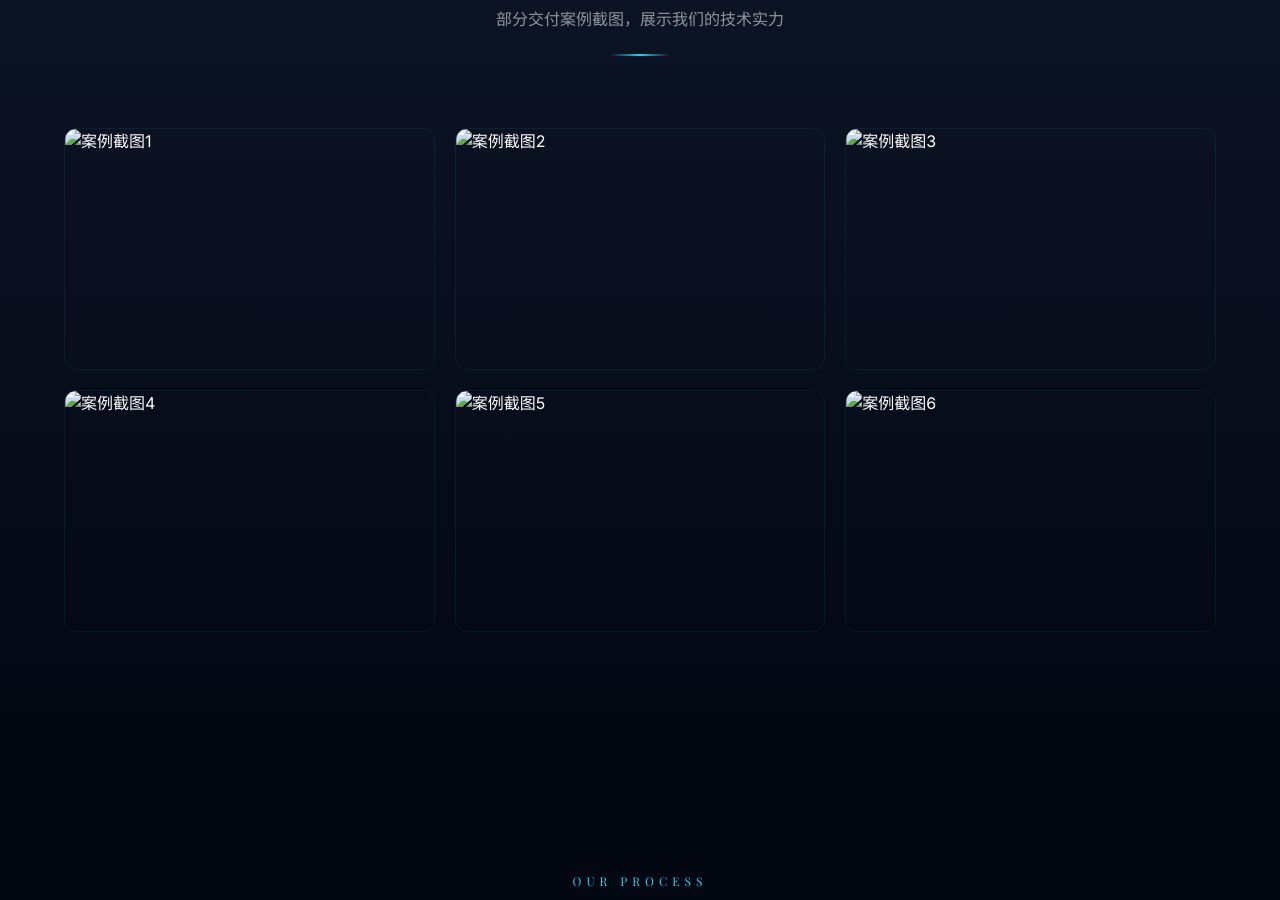
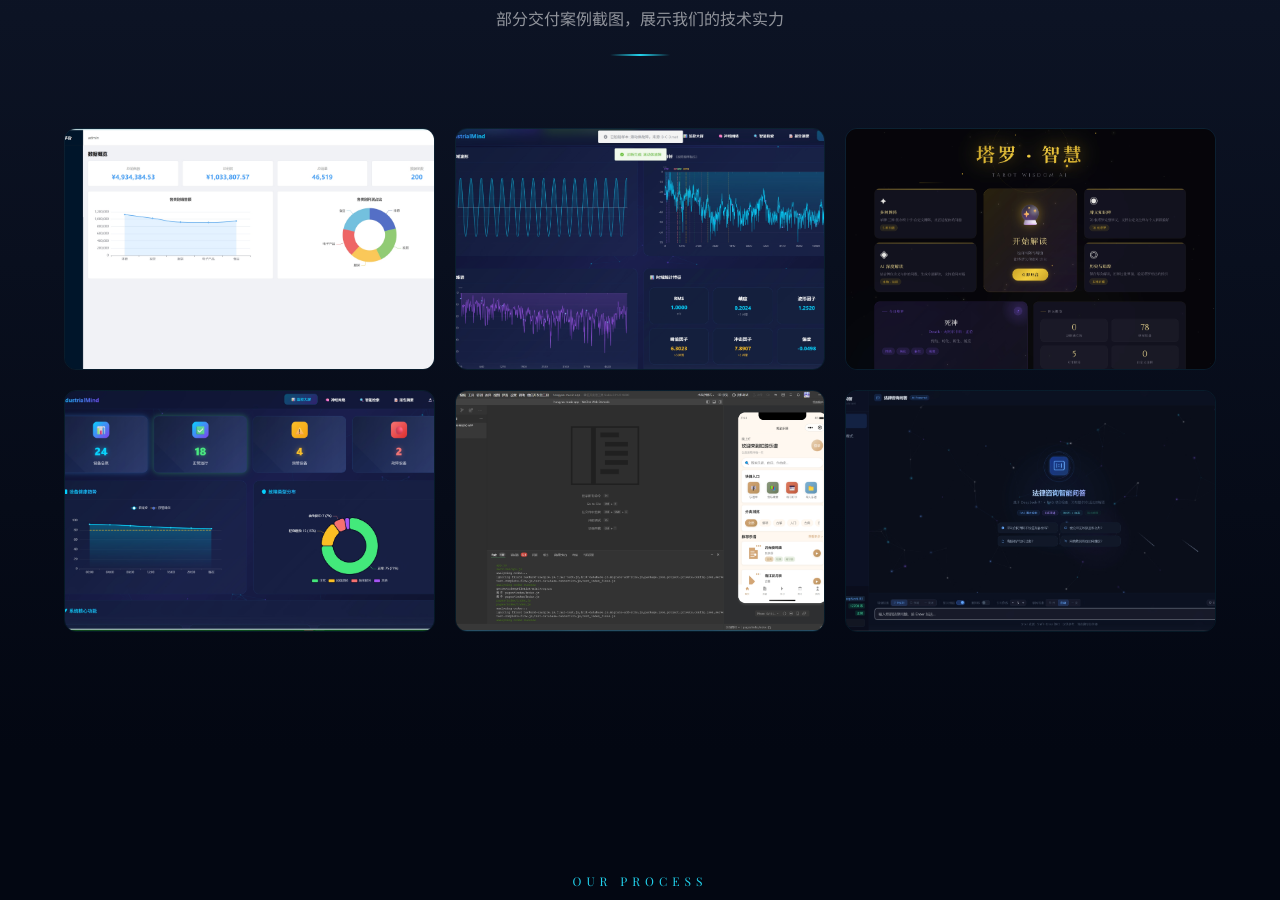
Before and after one commit to cheny1145645/zhibi-landing, a plain HTML site: page index.html in a window 1280 px wide. Shown: the part 3040-3940 px from the top of the page. Drawn offline with nearby package versions, Linux system fonts and the light colour scheme.

Commit message:
fix: replace local image paths with relative paths for cloud deployment

```diff
--- a/index.html
+++ b/index.html
@@ -1188,27 +1188,27 @@
         </div>
         <div class="gallery-grid">
             <div class="gallery-item" data-delay="0">
-                <img src="file:///C:/Users/27567/Desktop/tupian1/1.jpeg" alt="案例截图1" loading="lazy">
+                <img src="images/1.jpeg" alt="案例截图1" loading="lazy">
                 <div class="gallery-overlay"><span>案例截图 1</span></div>
             </div>
             <div class="gallery-item" data-delay="100">
-                <img src="file:///C:/Users/27567/Desktop/tupian1/3.jpeg" alt="案例截图2" loading="lazy">
+                <img src="images/3.jpeg" alt="案例截图2" loading="lazy">
                 <div class="gallery-overlay"><span>案例截图 2</span></div>
             </div>
             <div class="gallery-item" data-delay="200">
-                <img src="file:///C:/Users/27567/Desktop/tupian1/4.jpeg" alt="案例截图3" loading="lazy">
+                <img src="images/4.jpeg" alt="案例截图3" loading="lazy">
                 <div class="gallery-overlay"><span>案例截图 3</span></div>
             </div>
             <div class="gallery-item" data-delay="300">
-                <img src="file:///C:/Users/27567/Desktop/tupian1/26.jpeg" alt="案例截图4" loading="lazy">
+                <img src="images/26.jpeg" alt="案例截图4" loading="lazy">
                 <div class="gallery-overlay"><span>案例截图 4</span></div>
             </div>
             <div class="gallery-item" data-delay="400">
-                <img src="file:///C:/Users/27567/Desktop/tupian1/86.jpeg" alt="案例截图5" loading="lazy">
+                <img src="images/86.jpeg" alt="案例截图5" loading="lazy">
                 <div class="gallery-overlay"><span>案例截图 5</span></div>
             </div>
             <div class="gallery-item" data-delay="500">
-                <img src="file:///C:/Users/27567/Desktop/tupian1/526.jpeg" alt="案例截图6" loading="lazy">
+                <img src="images/526.jpeg" alt="案例截图6" loading="lazy">
                 <div class="gallery-overlay"><span>案例截图 6</span></div>
             </div>
         </div>
```
Also changed, not shown: images/1.jpeg (added), images/26.jpeg (added), images/3.jpeg (added), images/4.jpeg (added), images/526.jpeg (added), images/86.jpeg (added).
